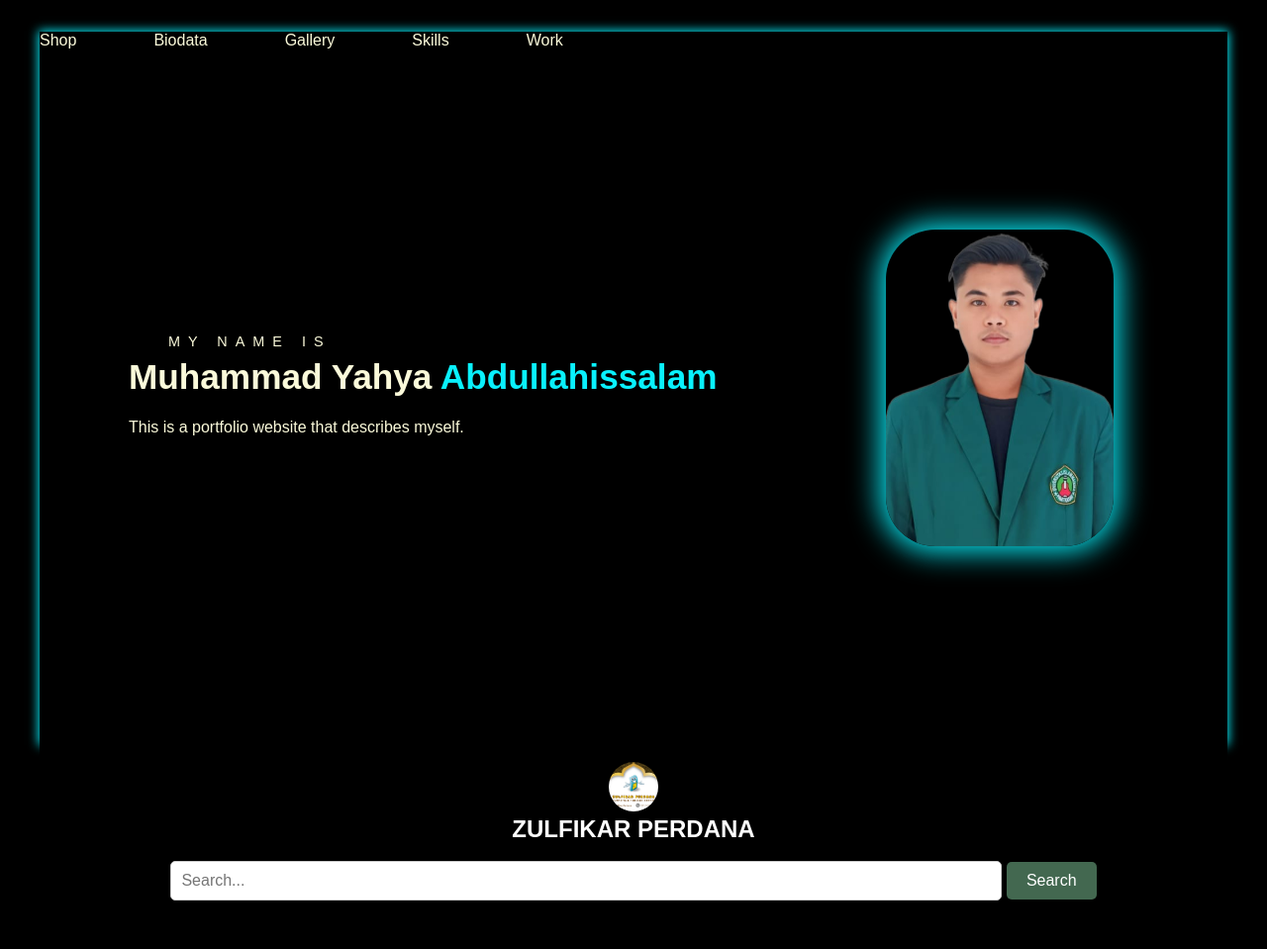
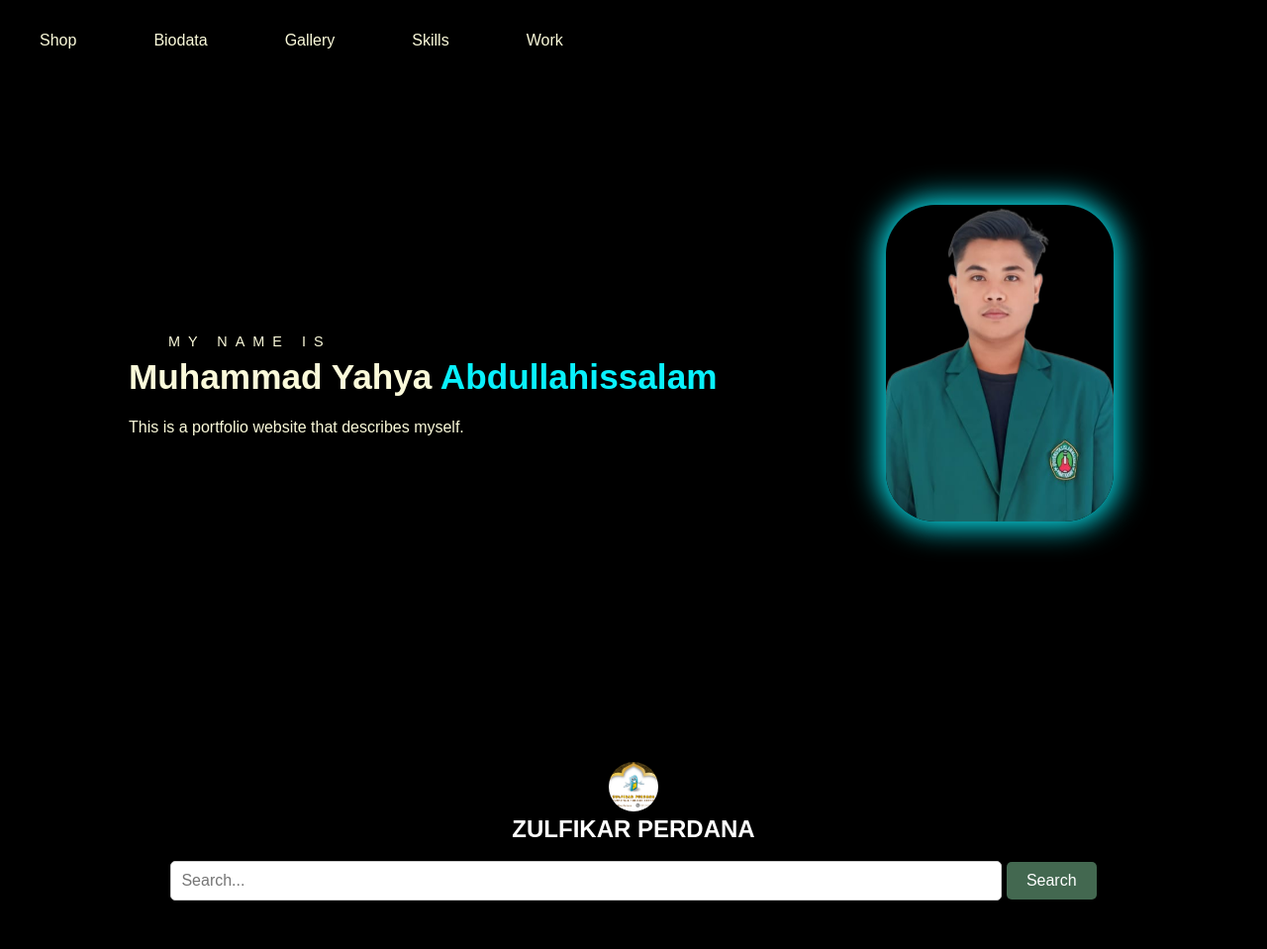
Before and after one commit to yahya542/biodata, a PHP site: page /dashboard.html in a window 1280 px wide. Shown: the top 959 px of the page at 99% size. Run offline with PHP 8.4, Linux system fonts and the light colour scheme.

Commit message:
ubah sedikit

```diff
--- a/dashboard.css
+++ b/dashboard.css
@@ -7,10 +7,17 @@
 
 }
 
+
 body {
 
     font-family: sans-serif;
     background-color: black;
+}
+
+.kosong{
+    background-color: black;
+    height: 30px;
+
 }
 
 h1,h2,h3,h4,h5,h6, strong,p {
@@ -51,6 +58,7 @@ margin: 0 auto;
     list-style: none;
     display: flex;
     gap: 3rem;
+
 }
 .logo {
     display: flex;
@@ -91,7 +99,7 @@ grid-template-columns: 1fr 1fr  ;
 align-items: center;
 margin-top: -50px ;
 background-color: black;
-box-shadow: 0 0 10px 1px #09f1fd ;
+
 
 
 }
@@ -111,6 +119,7 @@ box-shadow: 0 0 10px 1px #09f1fd ;
 
       display: flex;
       justify-content: center;
+      margin-top: -50px;
 
 }
 
@@ -120,6 +129,7 @@ box-shadow: 0 0 10px 1px #09f1fd ;
     width: 50%;
     border-radius: 50px;
     box-shadow: 0 0 30px 5px #09f1fd ;
+
 
 }
 
--- a/dashboard.html
+++ b/dashboard.html
@@ -10,6 +10,9 @@
 </head>
 
 <body>
+
+
+    </div>
     <!-- header & nav -->
     <div class="luar">
         <header>
```
